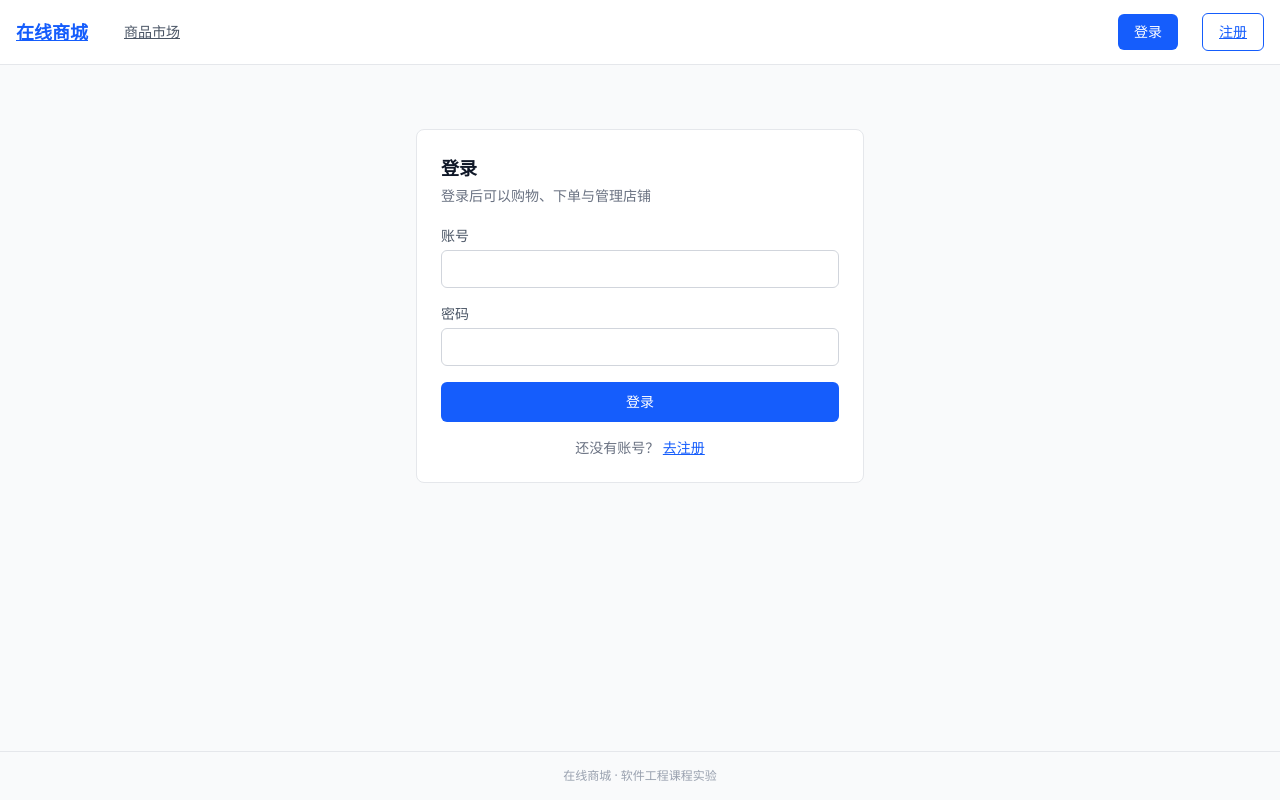
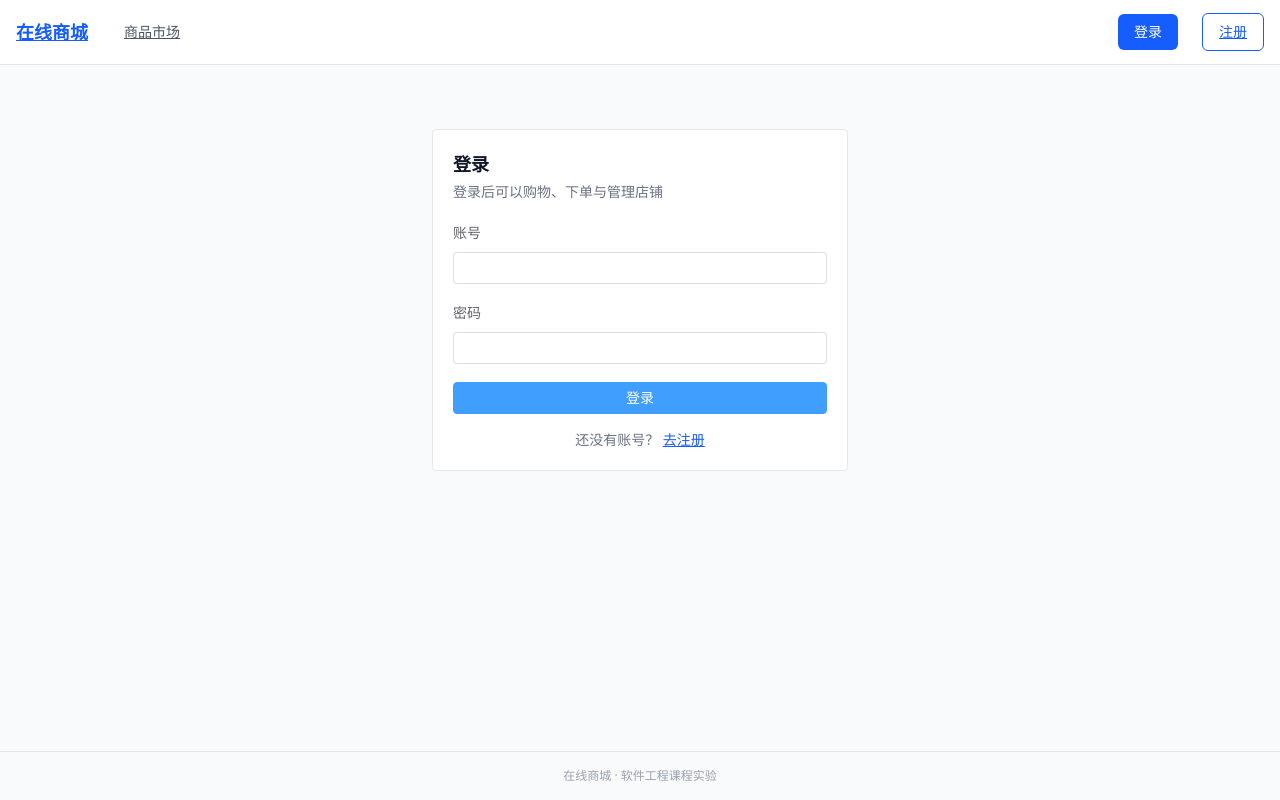
Before and after one commit to TheCryGirl/-, a Vue app in the folder src/web/: page /login in a window 1280 px wide. Built offline with nearby package versions, Linux system fonts and the light colour scheme.

Commit message:
feat(ui): F01 登录页 Element Plus 改造（试点）

```diff
--- a/src/web/src/views/Login.vue
+++ b/src/web/src/views/Login.vue
@@ -11,6 +11,7 @@ const loading = ref(false)
 const error = ref('')
 
 async function submit() {
+  if (loading.value) return
   if (!account.value.trim() || !password.value) {
     error.value = '请输入账号和密码'
     return
@@ -38,40 +39,54 @@ async function submit() {
 </script>
 
 <template>
-  <div class="max-w-md mx-auto mt-10 bg-white rounded-lg border border-gray-200 p-6">
+  <div class="max-w-md mx-auto mt-10 px-4">
+    <el-card shadow="never">
       <h1 class="text-lg font-semibold text-gray-900 mb-1">登录</h1>
       <p class="text-sm text-gray-500 mb-5">登录后可以购物、下单与管理店铺</p>
 
-    <form class="space-y-4" @submit.prevent="submit">
-      <div>
-        <label class="block text-sm text-gray-600 mb-1">账号</label>
-        <input
+      <el-form label-position="top" @submit.prevent="submit">
+        <el-form-item label="账号" prop="account">
+          <el-input
+            id="login-account"
             v-model="account"
             type="text"
             autocomplete="username"
-          class="w-full px-3 py-2 text-sm border border-gray-300 rounded-md focus:outline-none focus:ring-2 focus:ring-blue-500"
+            data-testid="login-account"
+            @keyup.enter="submit"
           />
-      </div>
-      <div>
-        <label class="block text-sm text-gray-600 mb-1">密码</label>
-        <input
+        </el-form-item>
+        <el-form-item label="密码" prop="password">
+          <el-input
+            id="login-password"
             v-model="password"
             type="password"
+            show-password
             autocomplete="current-password"
-          class="w-full px-3 py-2 text-sm border border-gray-300 rounded-md focus:outline-none focus:ring-2 focus:ring-blue-500"
+            data-testid="login-password"
+            @keyup.enter="submit"
           />
-      </div>
+        </el-form-item>
 
-      <p v-if="error" class="text-sm text-red-600">{{ error }}</p>
+        <el-alert
+          v-if="error"
+          class="mb-4"
+          type="error"
+          :title="error"
+          :closable="false"
+          show-icon
+          data-testid="login-error"
+        />
 
-      <button
-        type="submit"
-        class="w-full py-2.5 rounded-md bg-blue-600 text-white text-sm hover:bg-blue-700 disabled:bg-gray-300"
-        :disabled="loading"
+        <el-button
+          type="primary"
+          native-type="submit"
+          class="w-full"
+          :loading="loading"
+          data-testid="login-submit"
         >
           {{ loading ? '登录中…' : '登录' }}
-      </button>
-    </form>
+        </el-button>
+      </el-form>
 
       <p class="text-sm text-gray-500 mt-4 text-center">
         还没有账号？
@@ -79,5 +94,6 @@ async function submit() {
           去注册
         </RouterLink>
       </p>
+    </el-card>
   </div>
 </template>
```
Also changed, not shown: 2 other files (tests, documents, lock files or other folders). Lines whose indentation alone changed are shown as unchanged.
